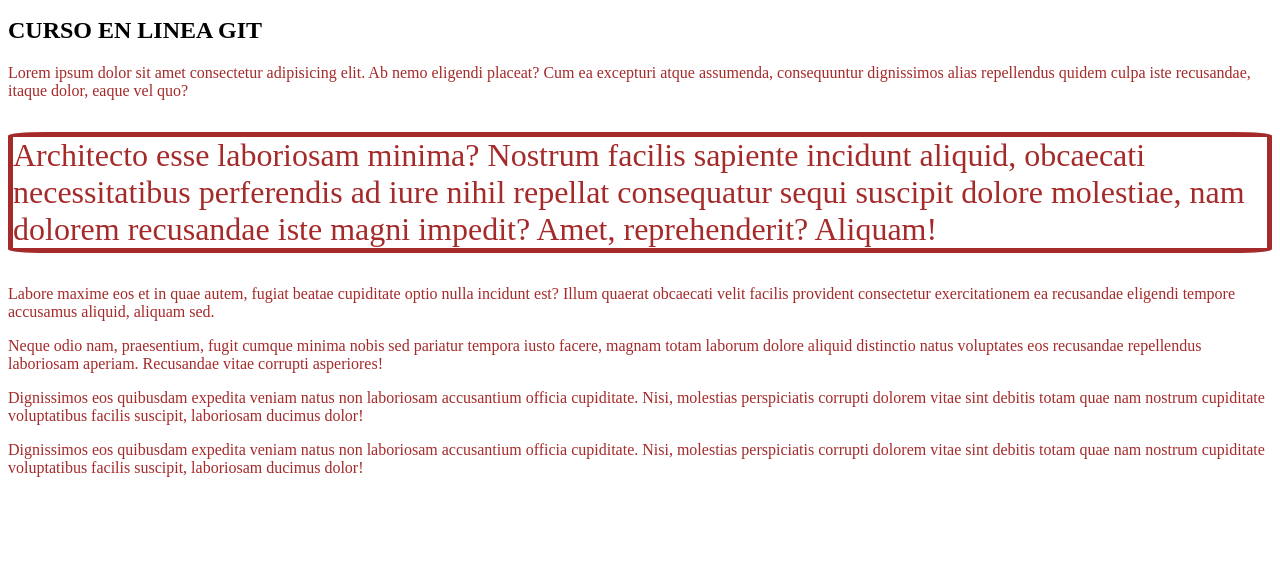
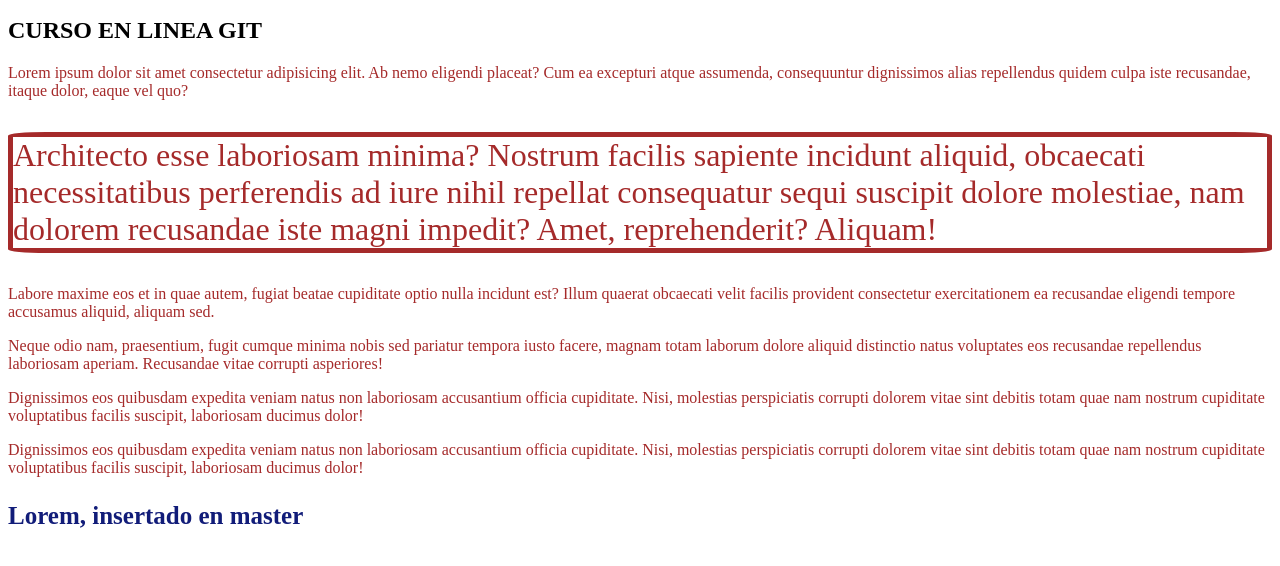
Before and after one commit to hgvaldesc/CursoGit, a plain HTML site: page index.html in a window 1280 px wide. Shown: the part 110-676 px from the top of the page. Drawn offline with Linux system fonts and the light colour scheme.

Commit message:
se agrega parrafo en master html

```diff
--- a/css/style.css
+++ b/css/style.css
@@ -7,3 +7,8 @@ p {
     border: 5px solid;
     border-radius: 3%;
 }
+
+.letra {
+    font-size: 25px;
+    color: rgb(17, 28, 121);
+}
--- a/index.html
+++ b/index.html
@@ -17,5 +17,6 @@
     <p>Neque odio nam, praesentium, fugit cumque minima nobis sed pariatur tempora iusto facere, magnam totam laborum dolore aliquid distinctio natus voluptates eos recusandae repellendus laboriosam aperiam. Recusandae vitae corrupti asperiores!</p>
     <p>Dignissimos eos quibusdam expedita veniam natus non laboriosam accusantium officia cupiditate. Nisi, molestias perspiciatis corrupti dolorem vitae sint debitis totam quae nam nostrum cupiditate voluptatibus facilis suscipit, laboriosam ducimus dolor!</p>
     <p>Dignissimos eos quibusdam expedita veniam natus non laboriosam accusantium officia cupiditate. Nisi, molestias perspiciatis corrupti dolorem vitae sint debitis totam quae nam nostrum cupiditate voluptatibus facilis suscipit, laboriosam ducimus dolor!</p>
+    <b><p class="letra">Lorem, insertado en master</p></b>
 </body>
 </html>
```
